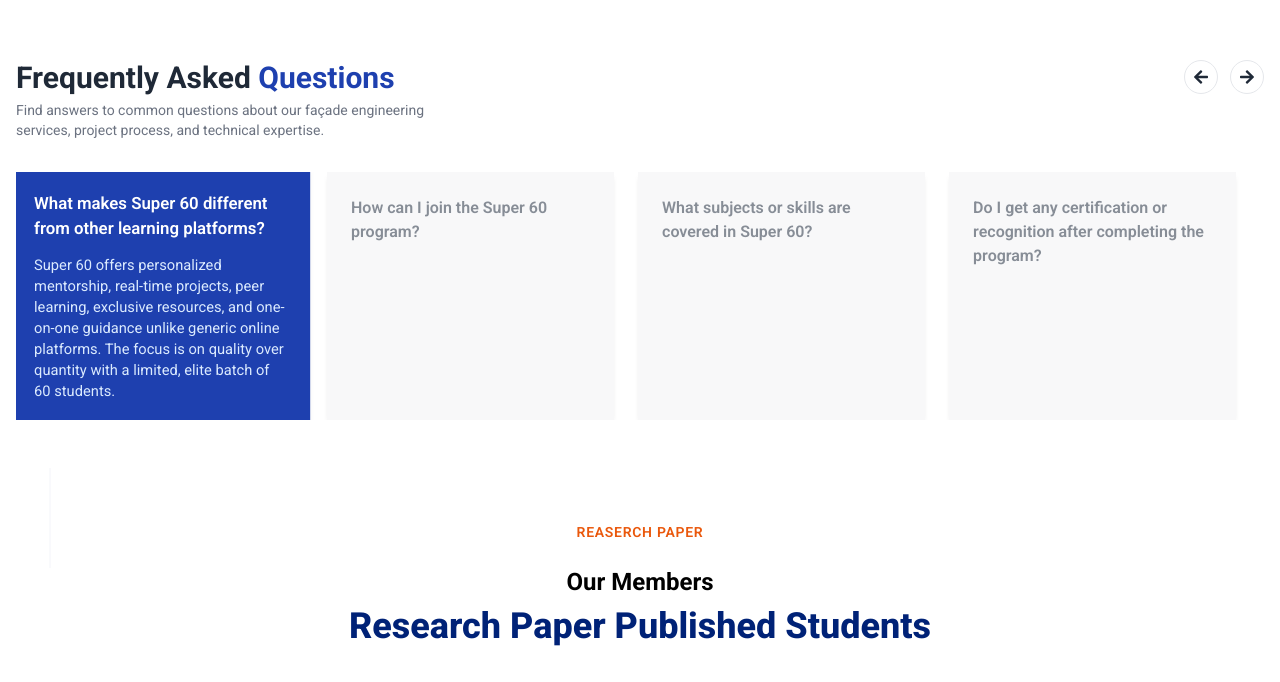
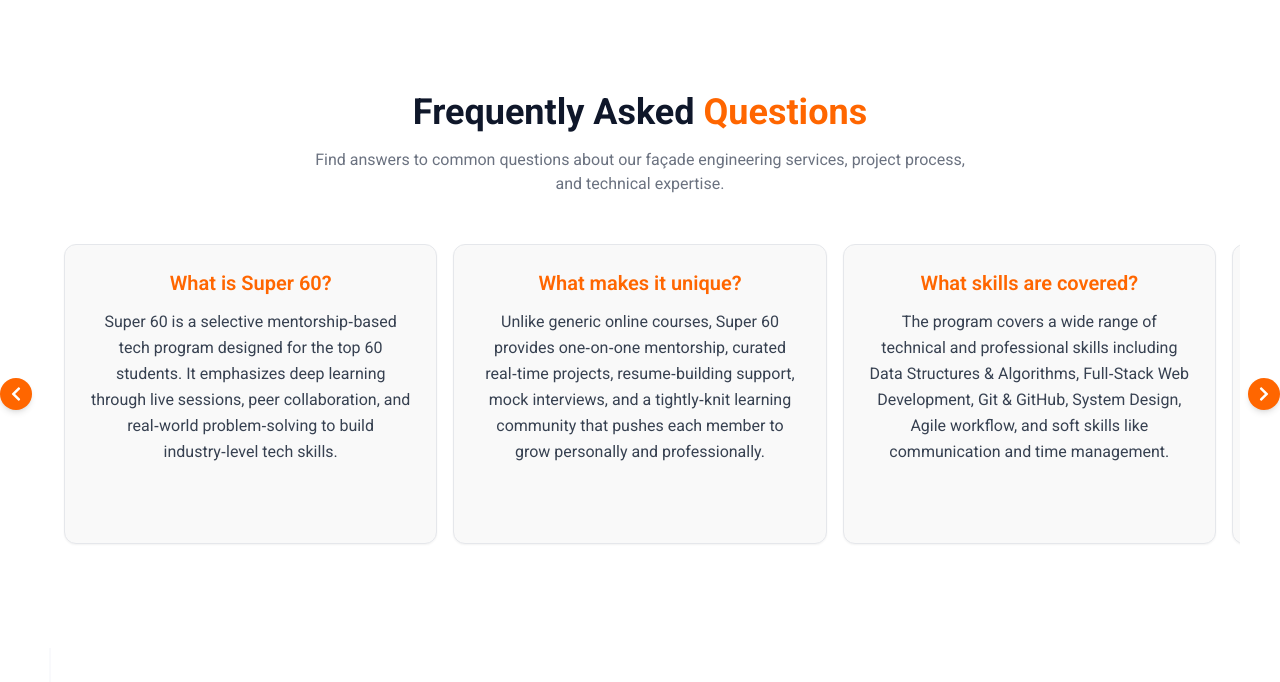
Before and after one commit to Uditkrpathak/Super_60, a React (Vite) app in the folder Frontend/: page /academics in a window 1280 px wide. Shown: the part 2378-3060 px from the top of the page. Built offline with nearby package versions, Linux system fonts and the light colour scheme; no server answers.

Commit message:
FAQ updated

```diff
--- a/Frontend/package.json
+++ b/Frontend/package.json
@@ -14,7 +14,7 @@
     "animejs": "^3.2.1",
     "aos": "^2.3.4",
     "axios": "^1.10.0",
-    "framer-motion": "^12.19.1",
+    "framer-motion": "^12.23.5",
     "gsap": "^3.13.0",
     "lucide-react": "^0.523.0",
     "prop-types": "^15.8.1",
@@ -25,7 +25,8 @@
     "react-router-dom": "^7.6.2",
     "react-slick": "^0.30.3",
     "react-vertical-timeline-component": "^3.5.3",
-    "slick-carousel": "^1.8.1"
+    "slick-carousel": "^1.8.1",
+    "tailwind-scrollbar-hide": "^4.0.0"
   },
   "devDependencies": {
     "@eslint/js": "^9.25.0",
--- a/Frontend/src/Components/Faq/FAQ.jsx
+++ b/Frontend/src/Components/Faq/FAQ.jsx
@@ -1,113 +1,122 @@
-//
-import React, { useState } from "react";
-import { FaArrowLeft, FaArrowRight } from "react-icons/fa";
+import React, { useRef } from "react";
+import { motion } from "framer-motion";
+import { FaChevronLeft, FaChevronRight } from "react-icons/fa";
 
 const faqs = [
   {
-    question: "What is Super 60 and who is it for?",
+    question: "What is Super 60?",
     answer:
-      "Super 60 is a premier mentorship-driven program designed for highly motivated students aiming for excellence in academics, coding, research, and career preparation. It is ideal for B.Tech students looking for real-world skills and competitive advantage.",
+      "Super 60 is a selective mentorship‑based tech program designed for the top 60 students. It emphasizes deep learning through live sessions, peer collaboration, and real‑world problem‑solving to build industry‑level tech skills.",
   },
   {
-    question: "What makes Super 60 different from other learning platforms?",
+    question: "What makes it unique?",
     answer:
-      "Super 60 offers personalized mentorship, real-time projects, peer learning, exclusive resources, and one-on-one guidance unlike generic online platforms. The focus is on quality over quantity with a limited, elite batch of 60 students.",
+      "Unlike generic online courses, Super 60 provides one‑on‑one mentorship, curated real‑time projects, resume‑building support, mock interviews, and a tightly‑knit learning community that pushes each member to grow personally and professionally.",
   },
   {
-    question: "How can I join the Super 60 program?",
+    question: "What skills are covered?",
     answer:
-      "Admission is based on a selection process which may include an aptitude test, coding challenge, and interview. Interested students can apply through the official website when applications open.",
+      "The program covers a wide range of technical and professional skills including Data Structures & Algorithms, Full‑Stack Web Development, Git & GitHub, System Design, Agile workflow, and soft skills like communication and time management.",
   },
   {
-    question: "What subjects or skills are covered in Super 60?",
+    question: "Is there placement help?",
     answer:
-      "The program covers Data Structures & Algorithms, Web Development, Machine Learning, System Design, Git, Open Source Contributions, and soft skills like communication, leadership, and interview prep.",
+      "Yes. Super 60 provides dedicated placement support through resume reviews, portfolio polishing, mock interviews, internship referrals, and alumni connections. Many students have landed roles at top tech companies through the support ecosystem.",
   },
   {
-    question: "Do I get any certification or recognition after completing the program?",
+    question: "How can I apply?",
     answer:
-      "Yes, upon successful completion, participants receive a certificate, performance evaluation, GitHub profile reviews, and alumni access for future collaborations and opportunities.",
-  },
-  {
-    question: "Is there any placement or internship support from Super 60?",
-    answer:
-      "Yes, Super 60 provides guidance and mock interviews, resume reviews, and connects top performers with internship and job opportunities through our partner network and alumni base.",
-  },
-  {
-    question: "Who are the mentors in the Super 60 program?",
-    answer:
-      "Mentors are experienced developers, educators, and alumni who have worked at top companies and universities. They bring hands-on experience and personal guidance to the cohort.",
+      "Applications are accepted via the official Super 60 website. The selection process includes an online aptitude + coding test followed by a personal interview to assess motivation, clarity, and commitment to tech learning.",
   },
 ];
 
-
-const FAQ = () => {
-  const [activeIndex, setActiveIndex] = useState(1);
-
-  const handlePrev = () => {
-    setActiveIndex((prev) => (prev - 1 + faqs.length) % faqs.length);
-  };
-
-  const handleNext = () => {
-    setActiveIndex((prev) => (prev + 1) % faqs.length);
-  };
-
-  const getCardStyle = (index) => {
-    if (index === activeIndex) return "bg-blue-800 text-white scale-105 z-20";
-    return "bg-gray-100 text-gray-700 opacity-60";
-  };
+const FAQShowcase = () => {
+  const scrollRef = useRef(null);
+  const scroll = (offset) =>
+    scrollRef.current?.scrollBy({ left: offset, behavior: "smooth" });
 
   return (
-    <div className="relative w-full px-4 py-12 mx-auto text-gray-800 max-w-7xl">
-      {/* Header */}
-      <div className="flex items-start justify-between mb-8">
-        <div>
-          <h2 className="text-3xl font-bold">
-            Frequently Asked <span className="text-blue-800">Questions</span>
+    <section className="bg-white text-[#0f172a] py-20 px-4">
+      {/* --- Component‑scoped responsive tweak --- */}
+      <style>{`
+        /* Default (mobile‑first): 90 % width, leaves gutter for peek‑ahead */
+        .faq-card {
+          flex: 0 0 90%;
+          max-width: 90%;
+        }
+
+        @media (min-width: 768px) {
+          /* md+: exactly your original 3‑across math */
+          .faq-card {
+            flex: 0 0 calc((100% - 2rem) / 3);
+            max-width: calc((100% - 2rem) / 3);
+          }
+        }
+      `}</style>
+
+      <div className="max-w-7xl mx-auto">
+        {/* Heading */}
+        <div className="text-center mb-6 px-4">
+          <h2 className="text-4xl font-bold">
+            Frequently Asked <span className="text-[#ff6600]">Questions</span>
           </h2>
-          <p className="max-w-md mt-1 text-sm text-gray-500">
-            Find answers to common questions about our façade engineering services, project process, and technical expertise.
+          <p className="mt-4 text-gray-500 text-base max-w-2xl mx-auto">
+            Find answers to common questions about our façade engineering
+            services, project process, and technical expertise.
           </p>
         </div>
-        <div className="flex gap-3">
+
+        {/* --- Carousel Wrapper (relative) --- */}
+        <div className="relative">
+          {/* Left Arrow */}
           <button
-            onClick={handlePrev}
-            className="p-2 border rounded-full hover:bg-gray-100"
+            onClick={() => scroll(-380)}
+            className="hidden sm:inline-flex absolute left-2 md:-left-4 top-1/2 -translate-y-1/2
+                       z-10 text-white bg-[#ff6600] hover:bg-[#e65c00] p-2 rounded-full shadow-md"
           >
-            <FaArrowLeft />
+            <FaChevronLeft size={16} />
           </button>
+
+          {/* Right Arrow */}
           <button
-            onClick={handleNext}
-            className="p-2 border rounded-full hover:bg-gray-100"
+            onClick={() => scroll(380)}
+            className="hidden sm:inline-flex absolute right-2 md:-right-4 top-1/2 -translate-y-1/2
+                       z-10 text-white bg-[#ff6600] hover:bg-[#e65c00] p-2 rounded-full shadow-md"
           >
-            <FaArrowRight />
+            <FaChevronRight size={16} />
           </button>
+
+          {/* Scrollable Cards */}
+          <div
+            ref={scrollRef}
+            className="flex gap-4 overflow-x-auto snap-x snap-mandatory scroll-hidden
+                       py-6 sm:mx-6 sm:px-6"
+            style={{ scrollBehavior: "smooth" }}
+          >
+            {faqs.map((faq, idx) => (
+              <motion.div
+                key={idx}
+                whileHover={{ scale: 1.05, rotate: 1 }}
+                whileTap={{ scale: 0.97 }}
+                className="faq-card snap-center flex-shrink-0 min-h-[300px] bg-[#f9f9f9]
+                           border border-[#e5e7eb] rounded-xl p-6 shadow-sm
+                           transition-all duration-300 hover:border-[#ff6600]"
+              >
+                <div className="text-center">
+                  <h3 className="text-xl font-semibold text-[#ff6600] mb-3">
+                    {faq.question}
+                  </h3>
+                  <p className="text-base text-gray-700 leading-relaxed">
+                    {faq.answer}
+                  </p>
+                </div>
+              </motion.div>
+            ))}
+          </div>
         </div>
       </div>
-
-      {/* Slider */}
-      <div className="flex gap-6 overflow-x-hidden transition-transform duration-500">
-        {faqs.map((faq, index) => {
-          const relativeIndex =
-            (index - activeIndex + faqs.length) % faqs.length;
-
-          if (relativeIndex > 3) return null; // only show 4 cards
-
-          return (
-            <div
-              key={index}
-              className={`flex-shrink-0 w-full sm:w-[45%] md:w-[23%] p-6  shadow-md transform transition-all duration-500 ${getCardStyle(index)}`}
-            >
-              <h3 className="font-semibold text-md">{faq.question}</h3>
-              {index === activeIndex && faq.answer && (
-                <p className="mt-3 text-sm text-blue-100">{faq.answer}</p>
-              )}
-            </div>
-          );
-        })}
-      </div>
-    </div>
+    </section>
   );
 };
 
-export default FAQ;
+export default FAQShowcase;
--- a/Frontend/src/index.css
+++ b/Frontend/src/index.css
@@ -24,3 +24,14 @@
 .animate-marquee {
   animation: marquee 18s linear infinite;
 }
+
+/* Hide scrollbar for Chrome, Safari, and Opera */
+.scroll-hidden::-webkit-scrollbar {
+  display: none;
+}
+
+/* Hide scrollbar for IE, Edge, and Firefox */
+.scroll-hidden {
+  -ms-overflow-style: none; /* IE and Edge */
+  scrollbar-width: none;    /* Firefox */
+}
--- a/Frontend/tailwind.config.js
+++ b/Frontend/tailwind.config.js
@@ -8,15 +8,17 @@
     extend: {
       fontFamily: {
         montserrat: ['Montserrat', 'sans-serif'],
-        sub: ['DM Sans', 'sans-serif'],         // subheadings, buttons
-        body: ['Roboto', 'sans-serif'],         // paragraphs, long content
+        sub: ['DM Sans', 'sans-serif'],
+        body: ['Roboto', 'sans-serif'],
       },
       colors: {
-       blue:"#002244", //  blue color
-       orange:"#C57726", //  orange color
+        blue: "#002244",
+        orange: "#C57726",
       },
       scrollBehavior: ['responsive'],
     },
   },
-  plugins: [],
+
+  // ✅ Correct placement of plugin
+  plugins: [require('tailwind-scrollbar-hide')],
 }
```
Also changed, not shown: 1 other file (tests, documents, lock files or other folders).
